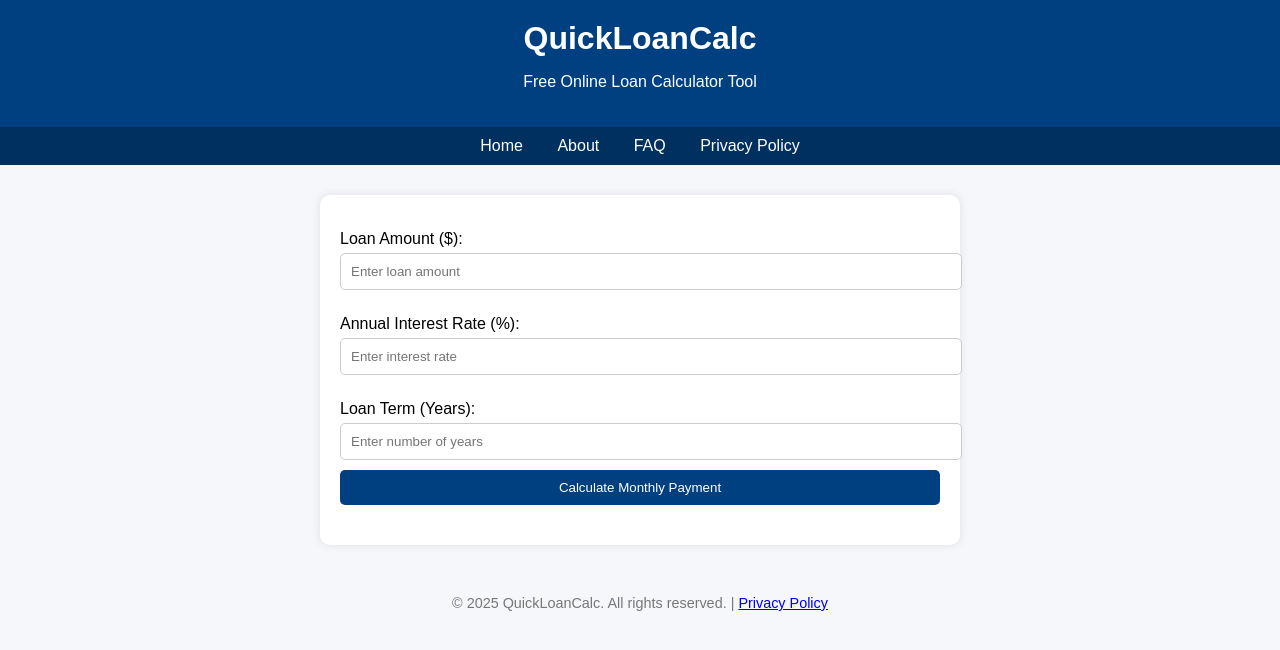
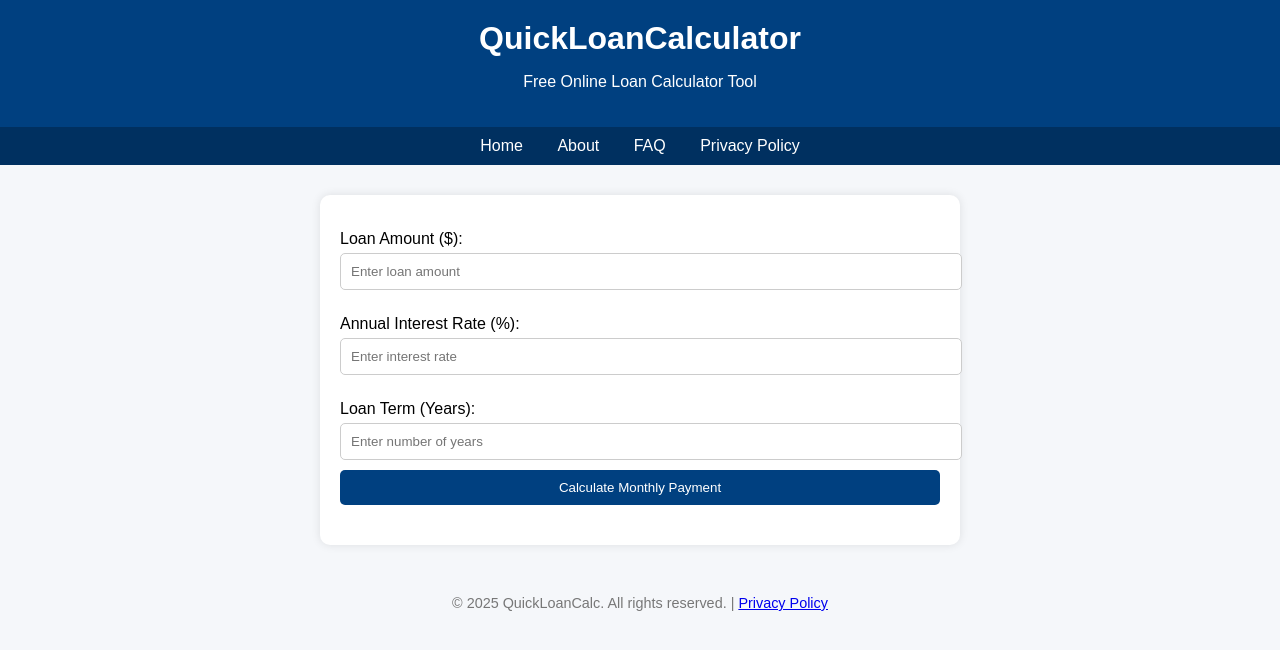
Before and after one commit to obaidrahman2/QuickLoanCalculator, a plain HTML site: page index.html in a window 1280 px wide. Drawn offline with Linux system fonts and the light colour scheme.

Commit message:
Update index.html

```diff
--- a/index.html
+++ b/index.html
@@ -26,7 +26,7 @@
 </head>
 <body>
   <header>
-    <h1>QuickLoanCalc</h1>
+    <h1>QuickLoanCalculator</h1>
     <p>Free Online Loan Calculator Tool</p>
   </header>
   <nav>
```
